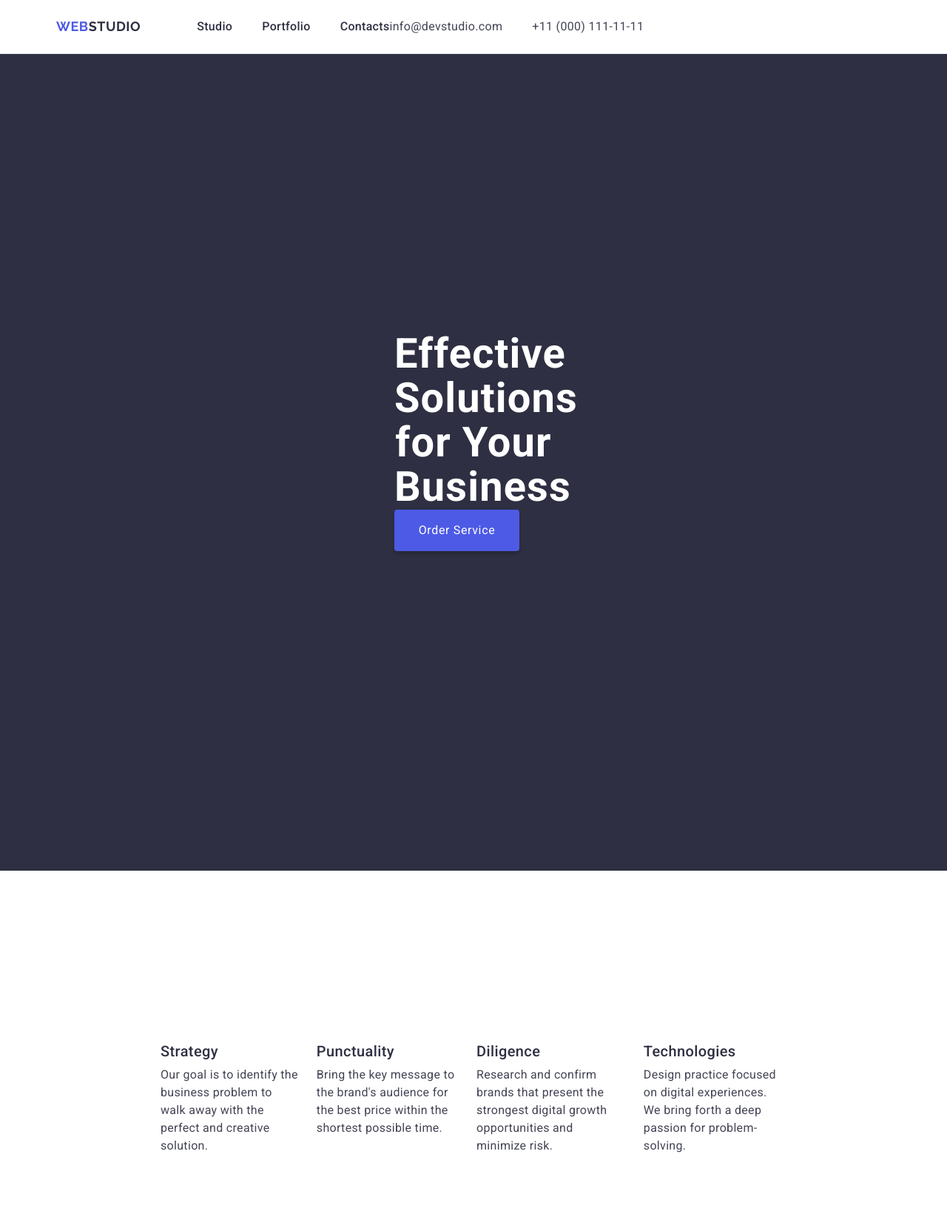
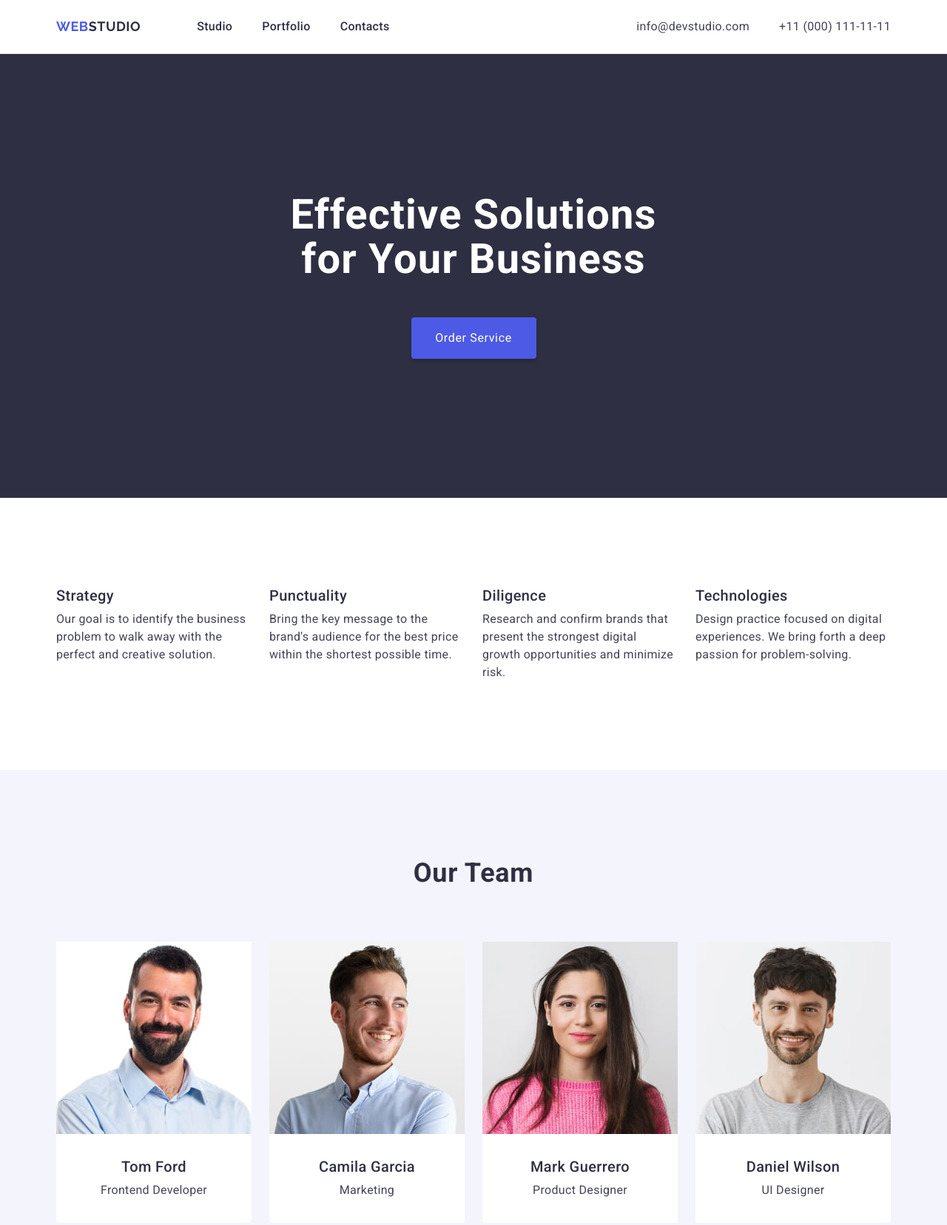
Before and after one commit to Notisi/goit-markup-hw-03, a plain HTML site: page index.html in a window 1280 px wide. Shown: the top 1656 px of the page at 74% size. Drawn offline with nearby package versions, Linux system fonts and the light colour scheme.

Commit message:
add index file

```diff
--- a/css/styles.css
+++ b/css/styles.css
@@ -46,18 +46,17 @@ img {
 
 .header {
     border-bottom:1px solid #e7e9fc;
-    padding-top: 24px;
-    padding-bottom: 24px;
-
 }
 
 .nav-header {
     display: flex;
     align-items: center;
+    margin-right: auto;
 }
 
 .div-header {
     display: flex;
+    align-items: center;
 }
 
 .header-logo {
@@ -89,6 +88,7 @@ font-size: 16px;
 line-height: 150%;
 letter-spacing: 0.02em;
 color: #2e2f42;
+display: block;
 }
 
 .contacts {
@@ -134,8 +134,6 @@ background-color: #2e2f42;
 }
 
 .hero-container {
-    padding: 188px 472px 196px;
-    margin-bottom: 48px;
 }
 
 .hero-title {
@@ -146,6 +144,9 @@ line-height: 107%;
 letter-spacing: 0.02em;
 text-align: center;
 color: #fff;
+margin-left: auto;
+margin-right: auto;
+margin-bottom: 48px;
 }
 
 .hero-btn {
@@ -163,6 +164,8 @@ border-radius: 4px;
 width: 169px;
 height: 56px;
 box-shadow: 0 4px 4px 0 rgba(0, 0, 0, 0.15);
+margin-left: auto;
+margin-right: auto;
 }
 
 .hero-btn:hover {
@@ -190,7 +193,6 @@ background-color: #404BBF;
 }
 
 .container-peculiarities {
-    padding: 112px 156px 120px;
 }
 
 
@@ -199,7 +201,7 @@ background-color: #404BBF;
     gap: 24px;
 }
 .peculiarities-item {
-    flex-basis: calc((100%-72px)/4);
+    flex-basis: calc((100% - 72px)/4);
 }
 .peculiarities-subtitle {
 font-weight: 500;
@@ -227,10 +229,6 @@ padding-bottom: 120px;
 }
 
 .container-team {
-padding-top: 120px;
-padding-right:  156px;
-padding-bottom: 120px;
-padding-left: 156px;
 }
 
 .title {
@@ -291,8 +289,6 @@ text-align: center;
 }
 
 .container-portfolio {
-    padding-left: 156px;
-    padding-right: 156px;
 }
 
 .portfolio {
@@ -338,11 +334,6 @@ margin-bottom: 72px;
 }
 
 .container-footer {
-    padding-top: 100px;
-    padding-right: 1020px;
-    padding-bottom: 100px;
-    padding-left: 156px;
-
 }
 
 .footer-logo {
@@ -362,6 +353,7 @@ font-size: 16px;
 line-height: 150%;
 letter-spacing: 0.02em;
 color: #f4f4fd;
+max-width: 264px;
 }
 
 .studio {
```
